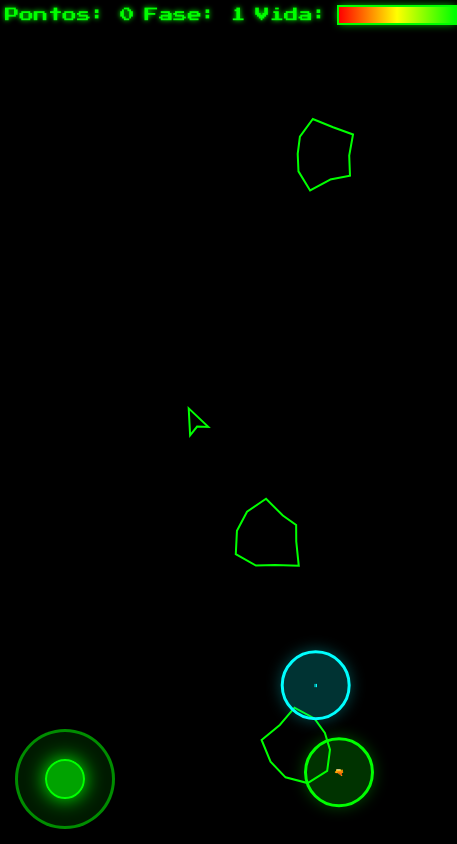
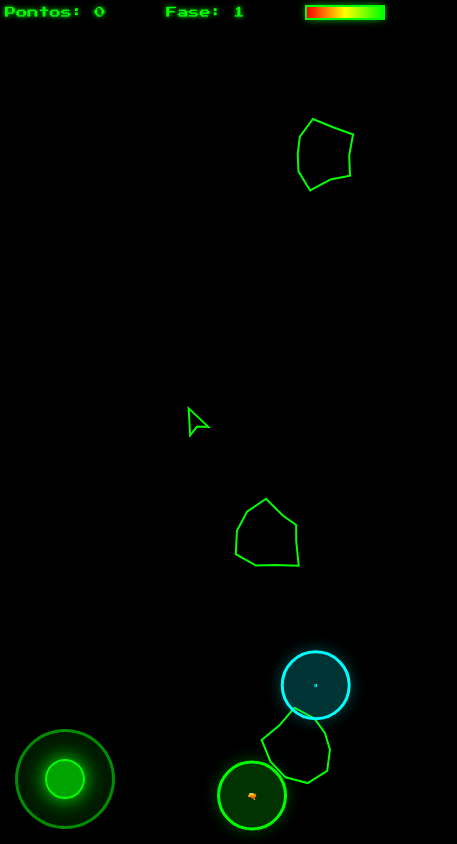
Before and after one commit to cauemassi/cauemassi.github.io, a plain HTML site: page cometas/index.html in a window 390 px wide. Both pictures are taken after a click on the button "INICIAR JOGO". Shown: the whole page, 457 px wide, since content can reach past the window. Drawn offline with Linux system fonts and the light colour scheme.

Commit message:
Adjusts in cometa hud

```diff
--- a/cometas/css/style.css
+++ b/cometas/css/style.css
@@ -216,7 +216,9 @@ body {
 }
 
 .health-bar-container {
-    flex: 0 0 250px;
+    flex: 0 0 auto;
+    display: flex;
+    align-items: center;
 }
 
 .health-bar {
@@ -346,7 +348,7 @@ body {
 }
 
 .btn-shoot {
-    grid-column: 2;
+    grid-column: 1;
     grid-row: 2;
 }
 
@@ -427,17 +429,19 @@ body {
     }
 
     #hud {
-        font-size: 0.9rem;
-        top: 10px;
+        font-size: 0.7rem;
+        top: 15px;
         left: 10px;
         right: 10px;
         flex-wrap: nowrap;
         gap: 10px;
+        justify-content: space-between;
     }
 
     .hud-item {
-        font-size: 0.9rem;
+        font-size: 0.7rem;
         white-space: nowrap;
+        flex-shrink: 0;
     }
 
     .health-bar-container {
@@ -445,12 +449,12 @@ body {
     }
 
     .health-bar {
-        width: 120px;
-        height: 20px;
+        width: 80px;
+        height: 15px;
     }
 
     .super-shot-indicator {
-        font-size: 0.5rem;
+        font-size: 0.6rem;
     }
 
     /* Garantir que os controles mobile sejam visíveis */
--- a/cometas/index.html
+++ b/cometas/index.html
@@ -50,7 +50,6 @@
                     <span>Fase: <span id="level">1</span></span>
                 </div>
                 <div class="hud-item health-bar-container">
-                    <span>Vida:</span>
                     <div class="health-bar">
                         <div id="health-bar-fill" class="health-bar-fill"></div>
                     </div>
```
